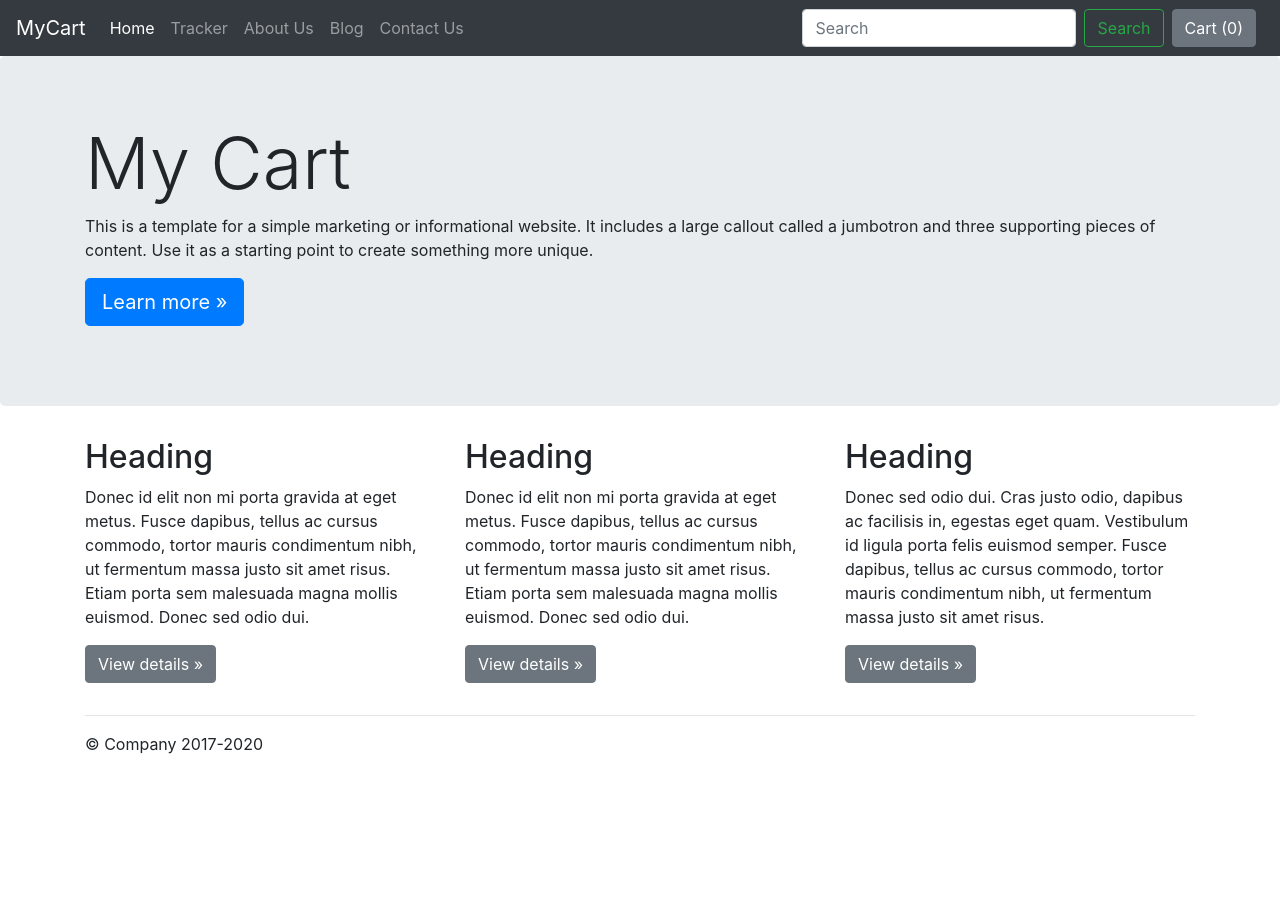
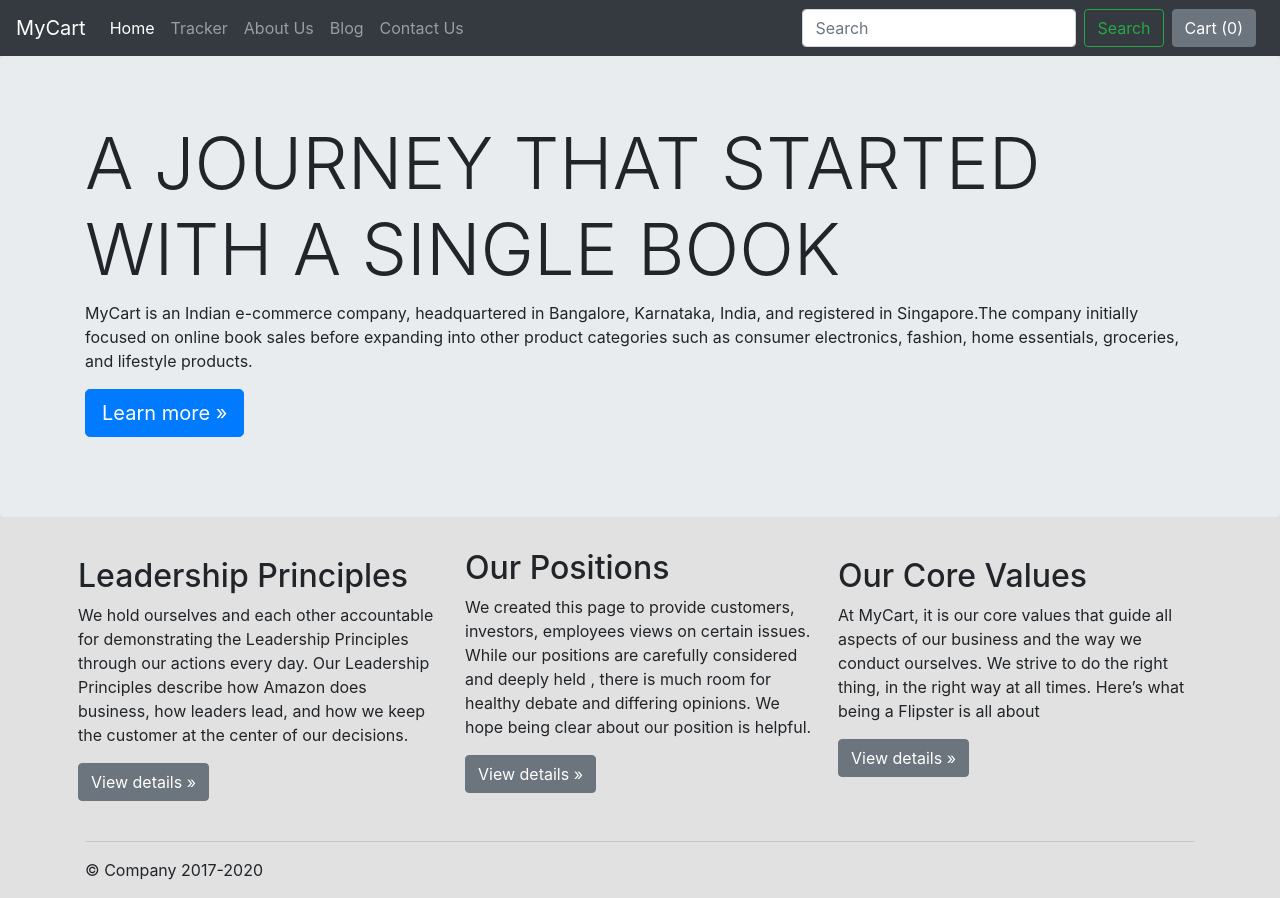
Before and after one commit to may-ank0813/mycart, a Django app: page /shop/about/ in a window 1280 px wide. Before the commit the page ends 754 px from the top, so only its background shows below. Run offline with Django 3.2, Linux system fonts and the light colour scheme; some libraries are stand-ins or nearby versions.

Commit message:
adding styles

```diff
--- a/MyCart/settings.py
+++ b/MyCart/settings.py
@@ -11,7 +11,6 @@ https://docs.djangoproject.com/en/3.0/ref/settings/
 """
 
 import os
-import django_heroku
 
 # Build paths inside the project like this: os.path.join(BASE_DIR, ...)
 BASE_DIR = os.path.dirname(os.path.dirname(os.path.abspath(__file__)))
@@ -125,6 +124,3 @@ STATIC_URL = "/static/"
 # managing media
 MEDIA_ROOT = os.path.join(BASE_DIR, "media")
 MEDIA_URL = "/media/"
-
-
-django_heroku.settings(locals())
--- a/shop/templates/shop/about.html
+++ b/shop/templates/shop/about.html
@@ -1,5 +1,8 @@
 {% extends 'shop/basic.html' %}
 {% block title %} About Us{% endblock %}
+{%block css%}
+
+{% endblock %}
 {% block body %}
 
 
@@ -8,8 +11,8 @@
   <!-- Main jumbotron for a primary marketing message or call to action -->
   <div class="jumbotron">
     <div class="container">
-      <h1 class="display-3">My Cart</h1>
-      <p>This is a template for a simple marketing or informational website. It includes a large callout called a jumbotron and three supporting pieces of content. Use it as a starting point to create something more unique.</p>
+      <h1 class="display-3">A JOURNEY THAT STARTED WITH A SINGLE BOOK</h1>
+      <p>MyCart is an Indian e-commerce company, headquartered in Bangalore, Karnataka, India, and registered in Singapore.The company initially focused on online book sales before expanding into other product categories such as consumer electronics, fashion, home essentials, groceries, and lifestyle products.</p>
       <p><a class="btn btn-primary btn-lg" href="#" role="button">Learn more &raquo;</a></p>
     </div>
   </div>
@@ -17,19 +20,19 @@
   <div class="container">
     <!-- Example row of columns -->
     <div class="row">
-      <div class="col-md-4">
-        <h2>Heading</h2>
-        <p>Donec id elit non mi porta gravida at eget metus. Fusce dapibus, tellus ac cursus commodo, tortor mauris condimentum nibh, ut fermentum massa justo sit amet risus. Etiam porta sem malesuada magna mollis euismod. Donec sed odio dui. </p>
+      <div class="col-md-4 p-2">
+        <h2>Leadership Principles</h2>
+        <p>We hold ourselves and each other accountable for demonstrating the Leadership Principles through our actions every day. Our Leadership Principles describe how Amazon does business, how leaders lead, and how we keep the customer at the center of our decisions.</p>
         <p><a class="btn btn-secondary" href="#" role="button">View details &raquo;</a></p>
       </div>
-      <div class="col-md-4">
-        <h2>Heading</h2>
-        <p>Donec id elit non mi porta gravida at eget metus. Fusce dapibus, tellus ac cursus commodo, tortor mauris condimentum nibh, ut fermentum massa justo sit amet risus. Etiam porta sem malesuada magna mollis euismod. Donec sed odio dui. </p>
+      <div class="col-md-4" p-2>
+        <h2>Our Positions</h2>
+        <p>We created this page to provide customers, investors, employees views on certain issues. While our positions are carefully considered and deeply held , there is much room for healthy debate and differing opinions. We hope being clear about our position is helpful.</p>
         <p><a class="btn btn-secondary" href="#" role="button">View details &raquo;</a></p>
       </div>
-      <div class="col-md-4">
-        <h2>Heading</h2>
-        <p>Donec sed odio dui. Cras justo odio, dapibus ac facilisis in, egestas eget quam. Vestibulum id ligula porta felis euismod semper. Fusce dapibus, tellus ac cursus commodo, tortor mauris condimentum nibh, ut fermentum massa justo sit amet risus.</p>
+      <div class="col-md-4 p-2">
+        <h2>Our Core Values</h2>
+        <p>At MyCart, it is our core values that guide all aspects of our business and the way we conduct ourselves. We strive to do the right thing, in the right way at all times. Here’s what being a Flipster is all about</p>
         <p><a class="btn btn-secondary" href="#" role="button">View details &raquo;</a></p>
       </div>
     </div>
@@ -49,3 +52,23 @@
 
 
 {% endblock %}
+
+{% block js %}
+<script>
+  // adding elements in cart using class name 'cart' //
+if(localStorage.getItem('cart') == null)
+{
+           var cart={};
+}
+else{
+           cart= JSON.parse(localStorage.getItem('cart'));
+           a= 0;
+           for (var item in cart)
+           {
+                   a = a + cart[item][0];
+           }
+           // here cart is ID (from basic.html) //
+           document.getElementById('cart').innerHTML = a;
+}
+</script>
+{% endblock %}
--- a/shop/templates/shop/basic.html
+++ b/shop/templates/shop/basic.html
@@ -13,7 +13,12 @@
 
     <title>{%block title%} {% endblock %}</title>
     <style>
-        {%block css %} {% endblock %}
+         body{
+               background-color: rgb(225,225,225);
+             }
+        {%block css %}
+
+        {% endblock %}
     </style>
     <div id="fb-root"></div>
 <script async defer crossorigin="anonymous" src="https://connect.facebook.net/en_US/sdk.js#xfbml=1&version=v10.0" nonce="lPfmdTRg"></script>
@@ -52,7 +57,7 @@
                 <button class="btn btn-outline-success my-2 my-sm-0" type="submit">Search</button>
             </form>
 
-            <button type="button" id = "popcart"class="btn btn-secondary mx-2" data-container="body" data-toggle="popover" data-placement="bottom" data-html="true" data-content="Vivamus sagittis lacus vel augue laoreet rutrum faucibus.">
+            <button type="button" id = "popcart" class="btn btn-secondary mx-2" data-container="body" data-toggle="popover" data-placement="bottom" data-html="true" data-content="Vivamus sagittis lacus vel augue laoreet rutrum faucibus.">
                    Cart (<span id="cart">0</span>)
             </button>
         </div>
```
Also changed, not shown: blog/templates/blog/blogpost.html (+20 -1 lines), blog/templates/blog/index.html (+19 -4 lines), shop/templates/shop/checkout.html (+19 -0 lines), shop/templates/shop/contact.html (+25 -0 lines), shop/templates/shop/index.html (+9 -8 lines), shop/templates/shop/prodview.html (+18 -1 lines), shop/templates/shop/tracker.html (+19 -0 lines), 1 other file.
